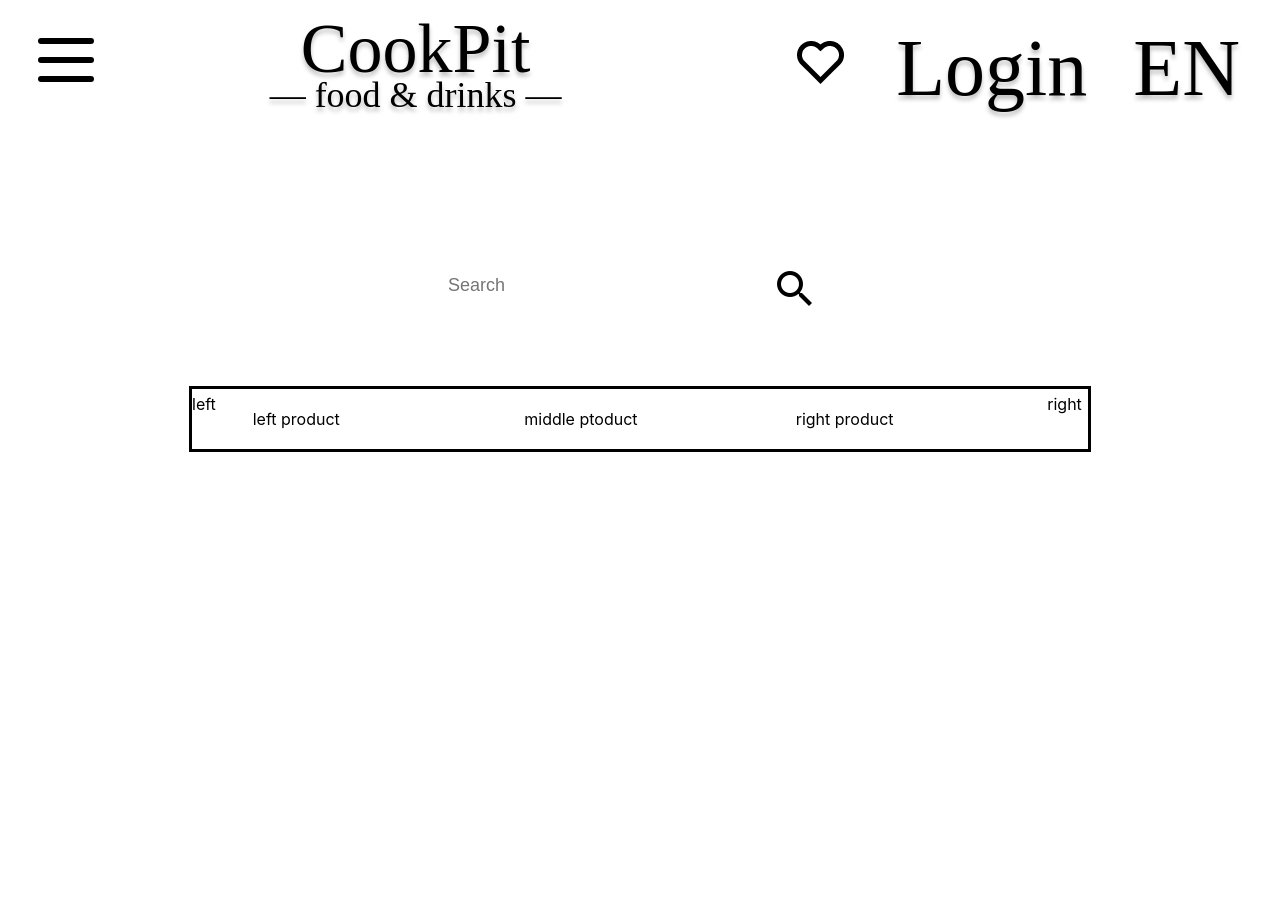
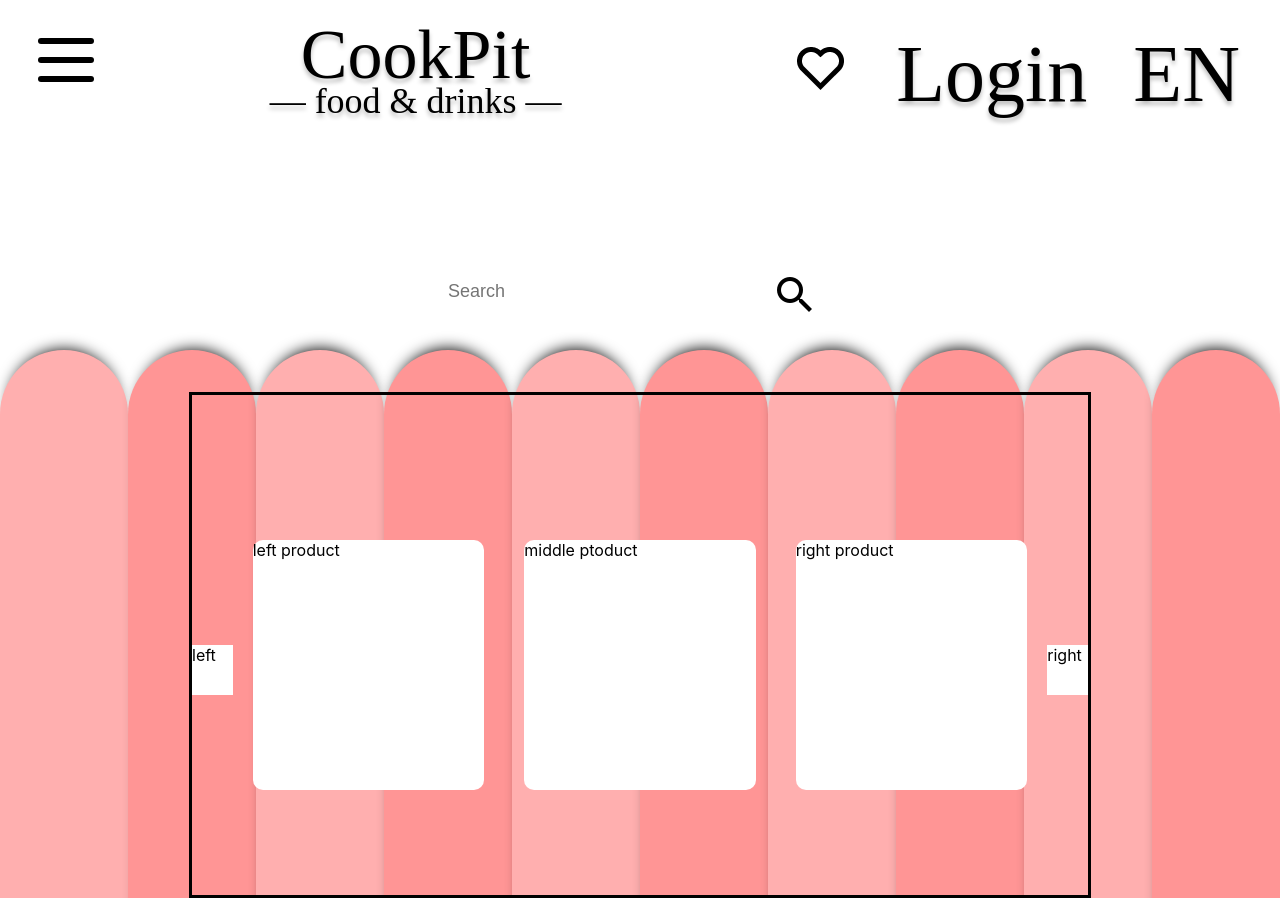
Before and after one commit to SE-TINF22B6/CookPit, a React (Create React App) app in the folder frontend/: page / in a window 1280 px wide. Before the commit the page ends 800 px from the top, so only its background shows below. Built offline with nearby package versions, Linux system fonts and the light colour scheme; a web font is replaced by a local one.

Commit message:
changed design

```diff
--- a/frontend/src/components/Home/Home.tsx
+++ b/frontend/src/components/Home/Home.tsx
@@ -18,7 +18,7 @@ function Home() {
 
   return (
     <>
-      {/* <Background /> */}
+      { <Background /> }
       <Header onToggleLogin={toggleLoginVisibility} />
       {loginVisible && <Login />}
       <Routes>
--- a/frontend/src/components/SearchSite/SearchSite.css
+++ b/frontend/src/components/SearchSite/SearchSite.css
@@ -37,9 +37,9 @@
 }
 #mainArea{
     width: 70%;
-    height: 40%;
-    justify-content: center;
-    align-items: center;
+    height: 500px;
+    /*justify-content: center;
+    align-items: center;*/
     margin: auto;
     position: relative;
     border-style: solid;
```
